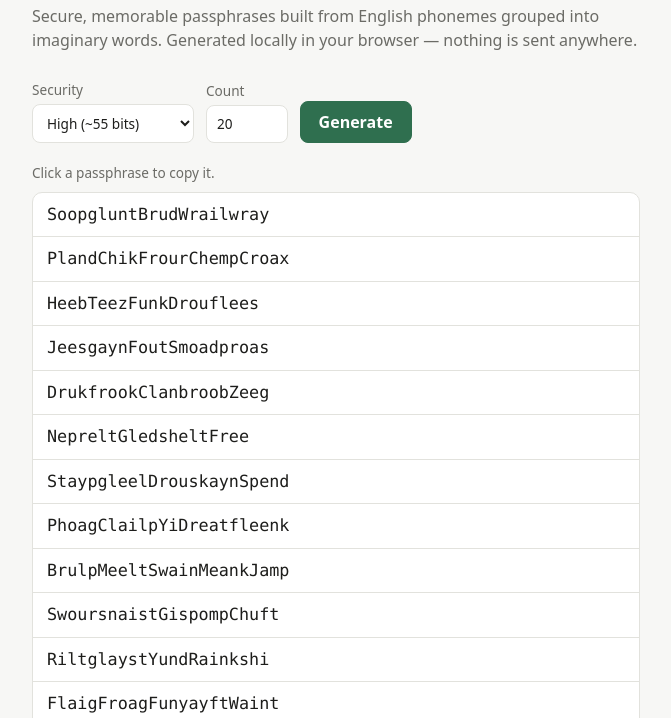
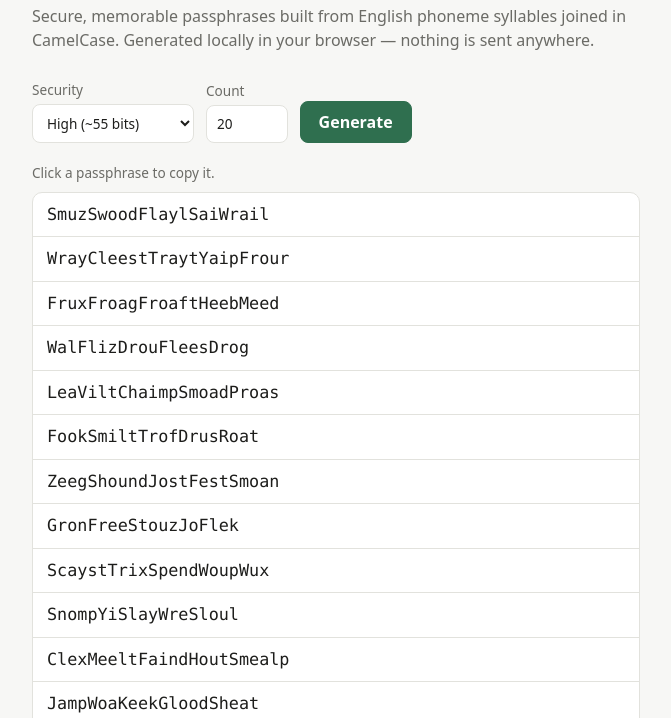
Before and after one commit to adamburr/pw, a plain HTML site: page index.html in a window 1280 px wide. Shown: the part 82-800 px from the top of the page, without its empty margins (304-975 px from the left). Drawn offline with Linux system fonts and the light colour scheme.

Commit message:
Capitalize every syllable instead of grouping into words
Co-Authored-By: Claude Opus 5.5 <noreply@anthropic.com>

```diff
--- a/index.html
+++ b/index.html
@@ -112,7 +112,7 @@
     <h1>pw</h1>
     <a class="repo" href="https://github.com/adamburr/pw">Source on GitHub →</a>
   </header>
-  <p class="lede">Secure, memorable passphrases built from English phonemes grouped into imaginary words. Generated locally in your browser — nothing is sent anywhere.</p>
+  <p class="lede">Secure, memorable passphrases built from English phoneme syllables joined in CamelCase. Generated locally in your browser — nothing is sent anywhere.</p>
 
   <form id="controls">
     <label>Security
@@ -178,18 +178,14 @@
     return choice(ONSET_CONSONANTS) + choice(NUCLEUS_VOWELS) + choice(CODA_CONSONANTS);
   }
 
-  // Groups syllables into 1-to-2 syllable imaginary words.
+  // Joins syllables in CamelCase.
   function generatePassphrase(totalSyllables) {
-    let syllablesLeft = totalSyllables;
-    const words = [];
-    while (syllablesLeft > 0) {
-      const chunkSize = 1 + randomBelow(Math.min(2, syllablesLeft));
-      let word = "";
-      for (let i = 0; i < chunkSize; i++) word += generateSyllable();
-      words.push(word.charAt(0).toUpperCase() + word.slice(1));
-      syllablesLeft -= chunkSize;
+    let phrase = "";
+    for (let i = 0; i < totalSyllables; i++) {
+      const syllable = generateSyllable();
+      phrase += syllable.charAt(0).toUpperCase() + syllable.slice(1);
     }
-    return words.join("");
+    return phrase;
   }
 
   const form = document.getElementById("controls");
```
Also changed, not shown: 2 other files.
